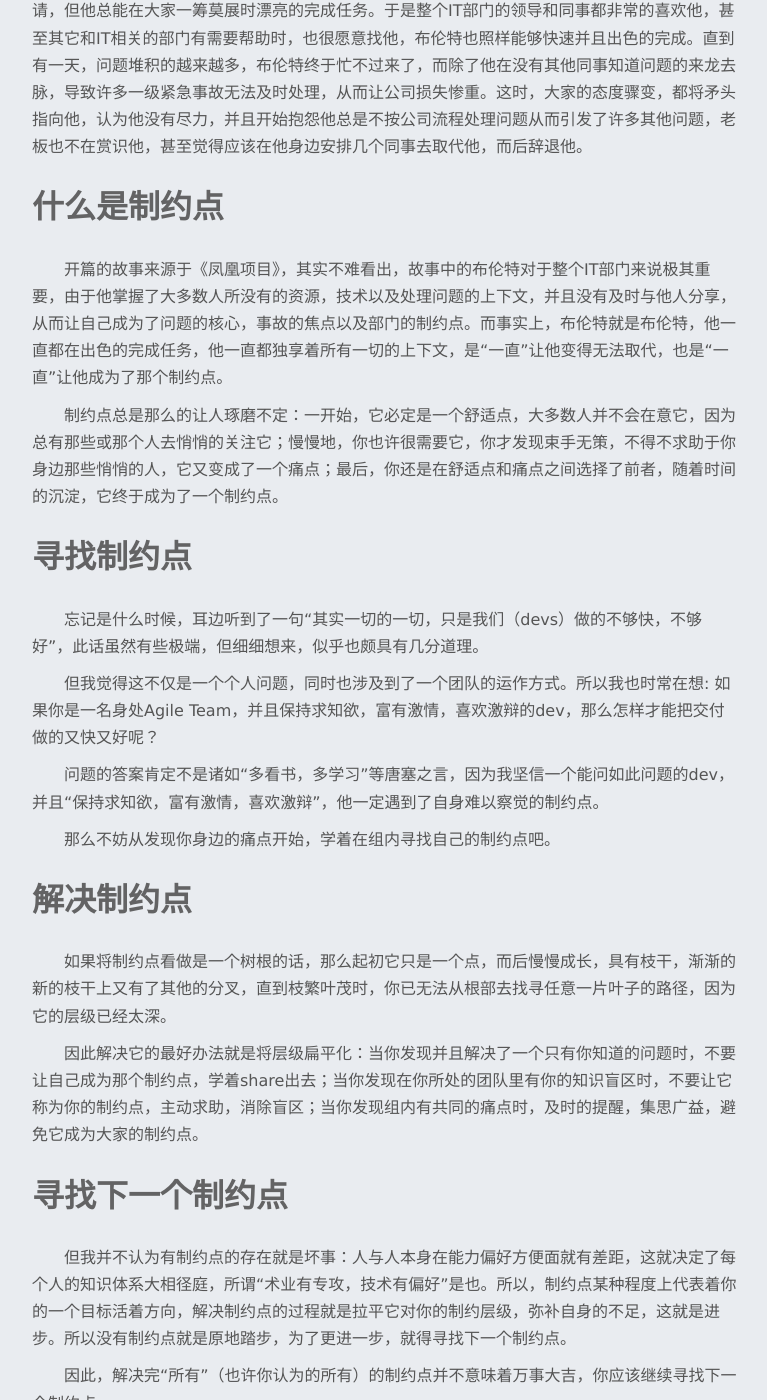
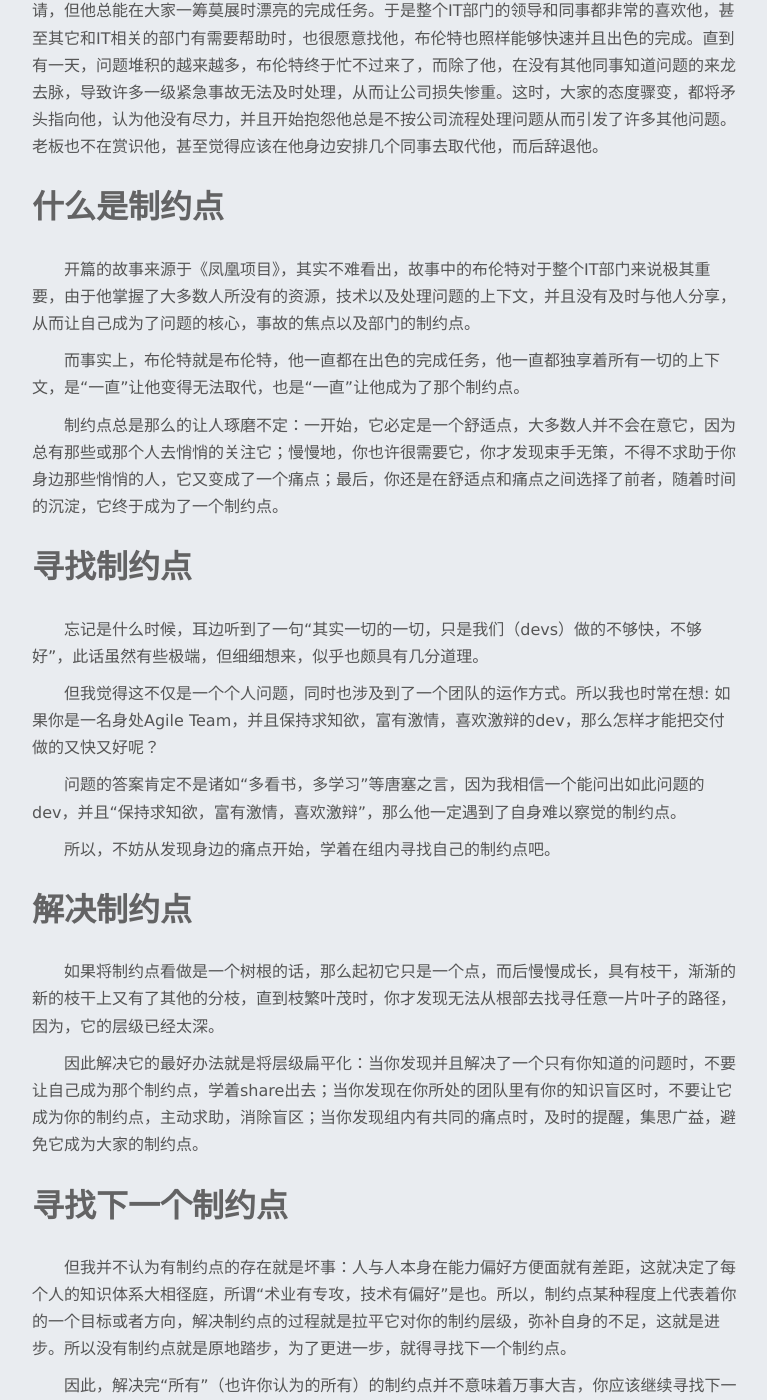
Before and after one commit to kkkkkxiaofei/blog-dev, a Jekyll site: the page built from _posts/2016-06-20-lean-life.md, in a window 1280 px wide and 1400 px high, scrolled down 442 px. Shown: the whole window, without its empty margins (254-1021 px from the left). Built offline with Jekyll 4.4.1, drawn with Linux system fonts in a browser that asks for light colours; some of the changed text lies outside the part shown.

Commit message:
modify typos

```diff
--- a/_posts/2016-06-20-lean-life.md
+++ b/_posts/2016-06-20-lean-life.md
@@ -27,22 +29,22 @@
 
 但我觉得这不仅是一个个人问题，同时也涉及到了一个团队的运作方式。所以我也时常在想: 如果你是一名身处Agile Team，并且保持求知欲，富有激情，喜欢激辩的dev，那么怎样才能把交付做的又快又好呢？
 
-问题的答案肯定不是诸如“多看书，多学习”等唐塞之言，因为我坚信一个能问如此问题的dev，并且“保持求知欲，富有激情，喜欢激辩”，他一定遇到了自身难以察觉的制约点。
+问题的答案肯定不是诸如“多看书，多学习”等唐塞之言，因为我相信一个能问出如此问题的dev，并且“保持求知欲，富有激情，喜欢激辩”，那么他一定遇到了自身难以察觉的制约点。
 
-那么不妨从发现你身边的痛点开始，学着在组内寻找自己的制约点吧。
+所以，不妨从发现身边的痛点开始，学着在组内寻找自己的制约点吧。
 
 ## 解决制约点
 
-如果将制约点看做是一个树根的话，那么起初它只是一个点，而后慢慢成长，具有枝干，渐渐的新的枝干上又有了其他的分叉，直到枝繁叶茂时，你已无法从根部去找寻任意一片叶子的路径，因为它的层级已经太深。
+如果将制约点看做是一个树根的话，那么起初它只是一个点，而后慢慢成长，具有枝干，渐渐的新的枝干上又有了其他的分枝，直到枝繁叶茂时，你才发现无法从根部去找寻任意一片叶子的路径，因为，它的层级已经太深。
 
-因此解决它的最好办法就是将层级扁平化：当你发现并且解决了一个只有你知道的问题时，不要让自己成为那个制约点，学着share出去；当你发现在你所处的团队里有你的知识盲区时，不要让它称为你的制约点，主动求助，消除盲区；当你发现组内有共同的痛点时，及时的提醒，集思广益，避免它成为大家的制约点。
+因此解决它的最好办法就是将层级扁平化：当你发现并且解决了一个只有你知道的问题时，不要让自己成为那个制约点，学着share出去；当你发现在你所处的团队里有你的知识盲区时，不要让它成为你的制约点，主动求助，消除盲区；当你发现组内有共同的痛点时，及时的提醒，集思广益，避免它成为大家的制约点。
 
 ## 寻找下一个制约点
 
-但我并不认为有制约点的存在就是坏事：人与人本身在能力偏好方便面就有差距，这就决定了每个人的知识体系大相径庭，所谓“术业有专攻，技术有偏好”是也。所以，制约点某种程度上代表着你的一个目标活着方向，解决制约点的过程就是拉平它对你的制约层级，弥补自身的不足，这就是进步。所以没有制约点就是原地踏步，为了更进一步，就得寻找下一个制约点。
+但我并不认为有制约点的存在就是坏事：人与人本身在能力偏好方便面就有差距，这就决定了每个人的知识体系大相径庭，所谓“术业有专攻，技术有偏好”是也。所以，制约点某种程度上代表着你的一个目标或者方向，解决制约点的过程就是拉平它对你的制约层级，弥补自身的不足，这就是进步。所以没有制约点就是原地踏步，为了更进一步，就得寻找下一个制约点。
 
 因此，解决完“所有”（也许你认为的所有）的制约点并不意味着万事大吉，你应该继续寻找下一个制约点。
 
 ## 写在最后
 
-本文的一些观点和想法都是由“精益软件开发”所启发，个人觉得所谓的精益思想，XP（极限编程思想），Agile（敏捷思想）都是一种方法论，甚至可以说由它们衍生出的所谓的最佳实践也都是方法论，毕竟具体到每一公司，每一个项目，每一个团队，这些准则都不可能完全匹配和适用。但以此作为思想参考，就会不仅在工作中，而且在生活中感受到它的导向价值作用。
+受“精益软件开发”所启发，个人觉得所谓的精益思想，XP（极限编程思想），Agile（敏捷思想）都只是一种方法论，甚至可以说由它们衍生出的所谓的最佳实践也都是方法论。毕竟，具体到每一公司，每一个项目，每一个团队，这些准则都不可能完全匹配和适用，但若以此作为思想参考，就会不仅在工作中，而且在生活中感受到它的导向价值作用，从而事半功倍。
```
Also changed, not shown: other parts of _posts/2016-06-20-lean-life.md (+5 -3 lines).
